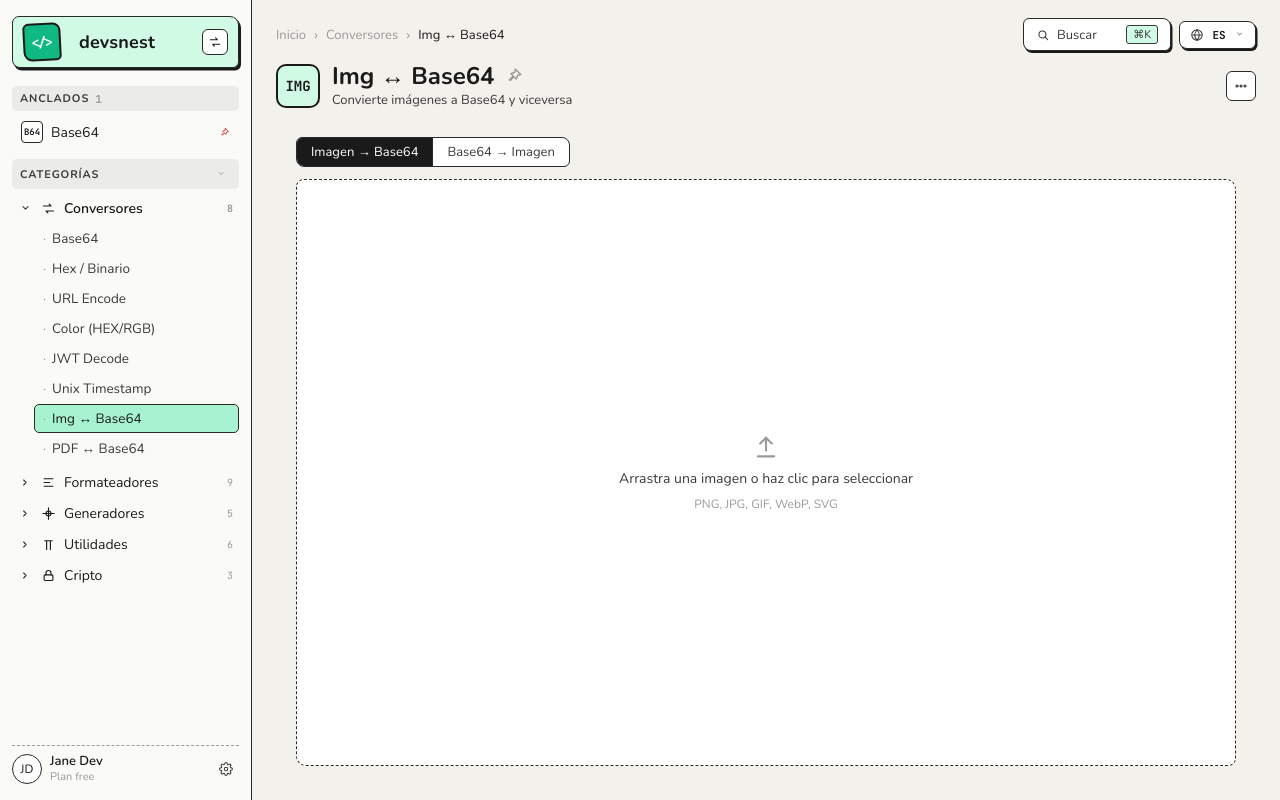
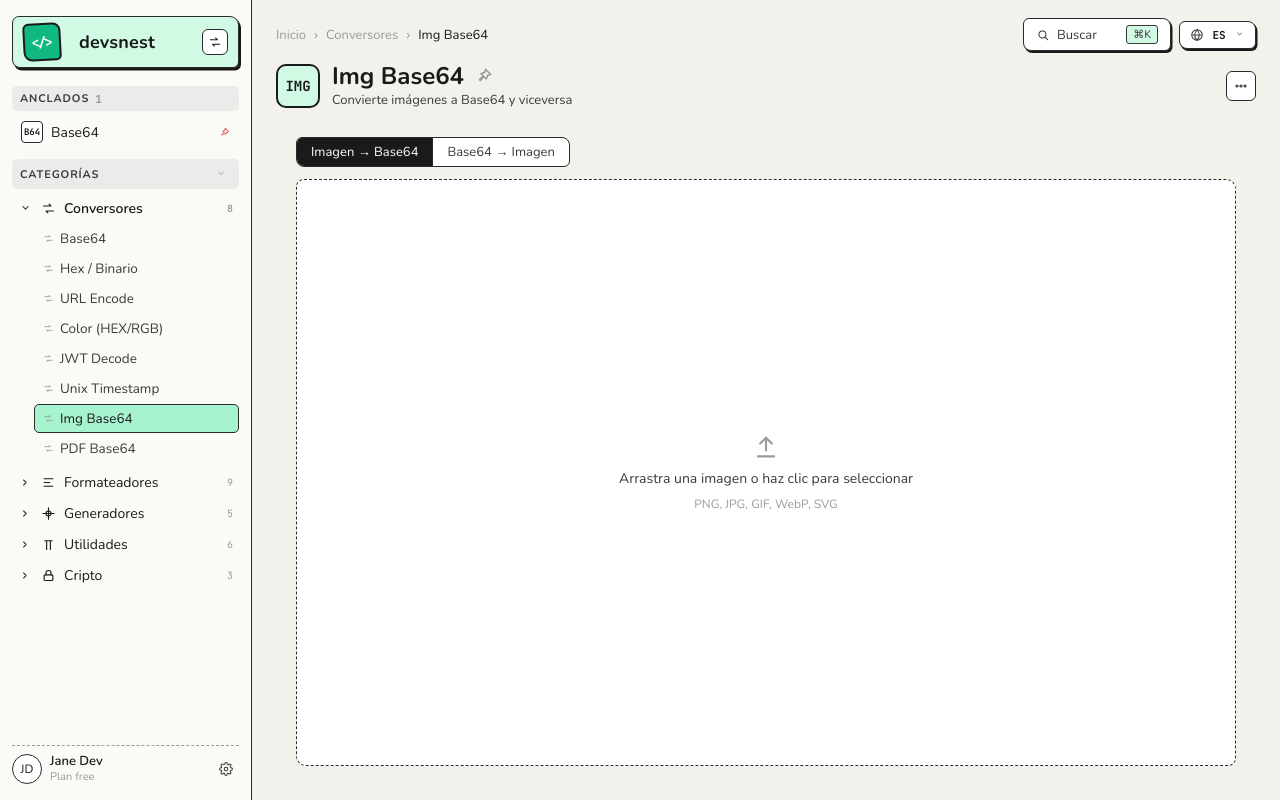
Before and after one commit to hberdon/devsnest, a React (Vite) app: page /tools/img-base64 in a window 1280 px wide. Built offline with nearby package versions, Linux system fonts and the light colour scheme.

Commit message:
fix: change btn bigger in tamaño row, conv tools show cat-conv icon in sidebar, rename img/pdf base64

```diff
--- a/src/components/Sidebar/index.tsx
+++ b/src/components/Sidebar/index.tsx
@@ -167,7 +167,10 @@ export function Sidebar() {
                           to={`/tools/${tool.id}`}
                           className={`${s.catToolRow} ${isActive ? s.catToolActive : ''}`}
                         >
-                          <span className={s.catDot}>·</span>
+                          {cat.id === 'conv'
+                            ? <Icon name="cat-conv" size={11} color="var(--color-muted)" />
+                            : <span className={s.catDot}>·</span>
+                          }
                           <span style={{ flex: 1 }}>{tool.name}</span>
                         </Link>
                       )
--- a/src/i18n/registry-translations.ts
+++ b/src/i18n/registry-translations.ts
@@ -10,8 +10,8 @@ export const toolI18n: Record<string, Record<Lang, ToolI18n>> = {
   'color':          { es: { name: 'Color (HEX/RGB)', desc: 'Convierte entre HEX, RGB y HSL'                     }, en: { name: 'Color (HEX/RGB)', desc: 'Convert between HEX, RGB and HSL'                   } },
   'jwt-decode':     { es: { name: 'JWT Decode',      desc: 'Decodifica tokens JWT (sin validación)'             }, en: { name: 'JWT Decode',      desc: 'Decode JWT tokens (no validation)'                  } },
   'unix-timestamp': { es: { name: 'Unix Timestamp',  desc: 'Convierte epoch a fecha y viceversa'                }, en: { name: 'Unix Timestamp',  desc: 'Convert epoch to date and back'                     } },
-  'img-base64':     { es: { name: 'Img ↔ Base64',   desc: 'Convierte imágenes a Base64 y viceversa'             }, en: { name: 'Img ↔ Base64',    desc: 'Convert images to Base64 and back'                  } },
-  'pdf-base64':     { es: { name: 'PDF ↔ Base64',   desc: 'Convierte PDFs a Base64 y viceversa'                 }, en: { name: 'PDF ↔ Base64',    desc: 'Convert PDFs to Base64 and back'                    } },
+  'img-base64':     { es: { name: 'Img Base64',      desc: 'Convierte imágenes a Base64 y viceversa'             }, en: { name: 'Img Base64',      desc: 'Convert images to Base64 and back'                  } },
+  'pdf-base64':     { es: { name: 'PDF Base64',      desc: 'Convierte PDFs a Base64 y viceversa'                 }, en: { name: 'PDF Base64',      desc: 'Convert PDFs to Base64 and back'                    } },
   'json':           { es: { name: 'JSON',            desc: 'Valida y formatea JSON'                             }, en: { name: 'JSON',            desc: 'Validate and format JSON'                           } },
   'xml':            { es: { name: 'XML',             desc: 'Valida y formatea XML'                              }, en: { name: 'XML',             desc: 'Validate and format XML'                            } },
   'yaml':           { es: { name: 'YAML',            desc: 'Valida y convierte YAML'                            }, en: { name: 'YAML',            desc: 'Validate and convert YAML'                          } },
--- a/src/tools/img-base64/ImgBase64.module.css
+++ b/src/tools/img-base64/ImgBase64.module.css
@@ -106,25 +106,20 @@
   color: var(--color-ink);
 }
 
-.infoActions {
-  display: flex;
-  align-items: center;
-  justify-content: flex-end;
-  margin-top: 6px;
-}
-
 .changeBtn {
   display: inline-flex;
   align-items: center;
   gap: 5px;
   font-family: var(--font-ui);
-  font-size: 12px;
+  font-size: 13px;
   color: #fff;
   background: var(--color-ink) !important;
   border: none !important;
-  border-radius: 4px;
-  padding: 4px 10px;
+  border-radius: 5px;
+  padding: 5px 14px;
   cursor: pointer;
+  margin-left: auto;
+  white-space: nowrap;
 }
 
 .changeBtn:hover { opacity: 0.8; }
--- a/src/tools/img-base64/index.tsx
+++ b/src/tools/img-base64/index.tsx
@@ -139,10 +139,11 @@ export default function ImgBase64() {
                     <div className={s.infoRow}><span className={s.infoKey}>Nombre</span><span className={s.infoVal}>{info.name}</span></div>
                     <div className={s.infoRow}><span className={s.infoKey}>Tipo</span><span className={s.infoVal}>{info.mime}</span></div>
                     <div className={s.infoRow}><span className={s.infoKey}>Dimensiones</span><span className={s.infoVal}>{info.w} × {info.h} px</span></div>
-                    <div className={s.infoRow}><span className={s.infoKey}>Tamaño</span><span className={s.infoVal}>{fmtBytes(info.sizeBytes)}</span></div>
-                    <div className={s.infoActions}>
+                    <div className={s.infoRow}>
+                      <span className={s.infoKey}>Tamaño</span>
+                      <span className={s.infoVal}>{fmtBytes(info.sizeBytes)}</span>
                       <button className={s.changeBtn} onClick={() => fileRef.current?.click()}>
-                        <Icon name="upload" size={12} />{t.imgChange}
+                        <Icon name="upload" size={13} />{t.imgChange}
                       </button>
                     </div>
                   </div>
--- a/src/tools/registry.ts
+++ b/src/tools/registry.ts
@@ -26,8 +26,8 @@ const TOOLS: ToolMeta[] = [
   { id: 'color',           name: 'Color (HEX/RGB)', categoryId: 'conv',  badge: '#',   description: 'Convierte entre HEX, RGB y HSL' },
   { id: 'jwt-decode',      name: 'JWT Decode',      categoryId: 'conv',  badge: 'JWT', description: 'Decodifica tokens JWT (sin validación)' },
   { id: 'unix-timestamp',  name: 'Unix Timestamp',  categoryId: 'conv',  badge: 'TS',  description: 'Convierte epoch a fecha y viceversa' },
-  { id: 'img-base64',     name: 'Img ↔ Base64',    categoryId: 'conv',  badge: 'IMG', description: 'Convierte imágenes a Base64 y viceversa' },
-  { id: 'pdf-base64',     name: 'PDF ↔ Base64',    categoryId: 'conv',  badge: 'PDF', description: 'Convierte PDFs a Base64 y viceversa' },
+  { id: 'img-base64',     name: 'Img Base64',      categoryId: 'conv',  badge: 'IMG', description: 'Convierte imágenes a Base64 y viceversa' },
+  { id: 'pdf-base64',     name: 'PDF Base64',      categoryId: 'conv',  badge: 'PDF', description: 'Convierte PDFs a Base64 y viceversa' },
   // Formateadores
   { id: 'json',            name: 'JSON',            categoryId: 'fmt',   badge: '{}',  description: 'Valida y formatea JSON' },
   { id: 'xml',             name: 'XML',             categoryId: 'fmt',   badge: '<>',  description: 'Valida y formatea XML' },
```
